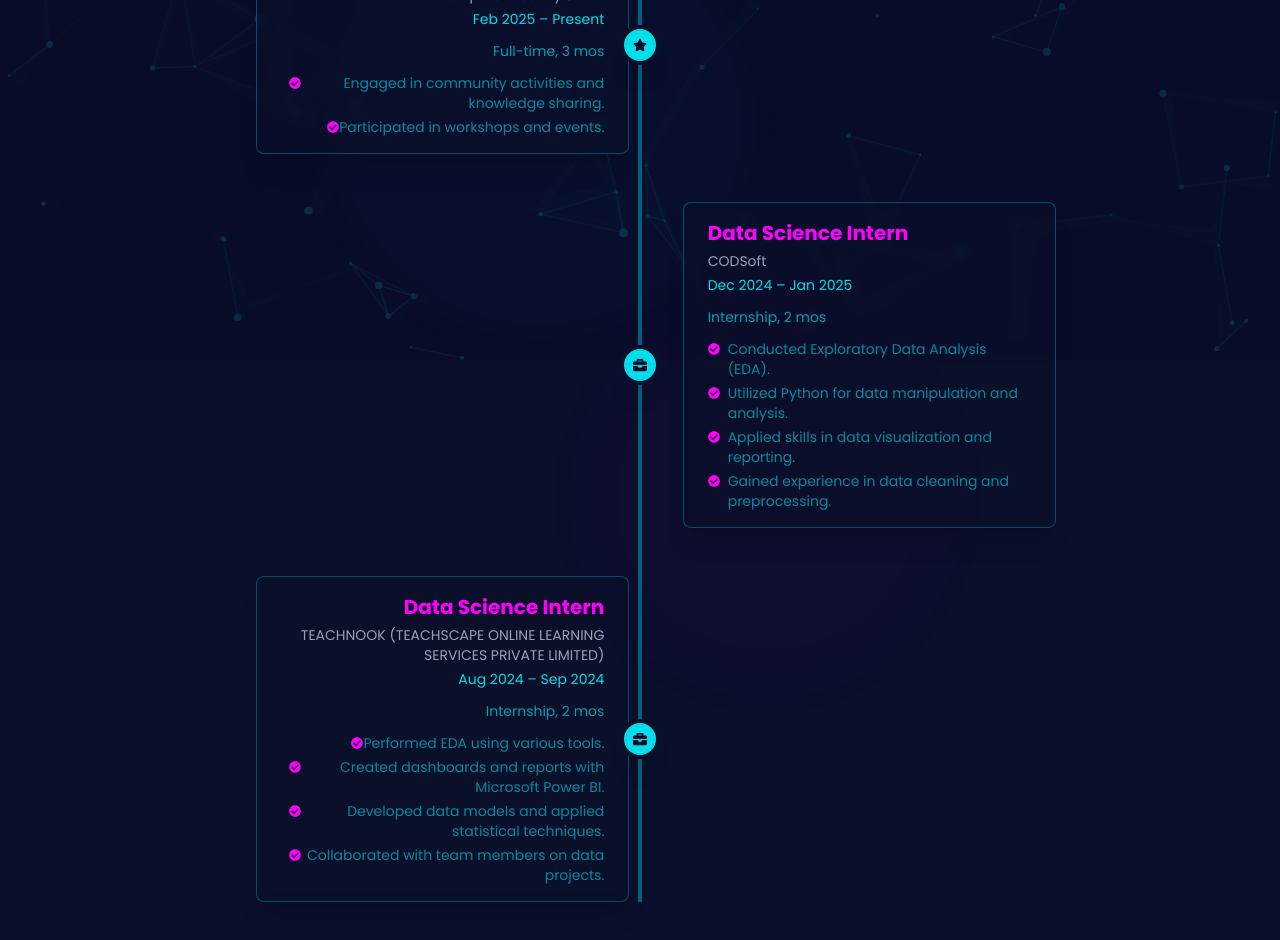
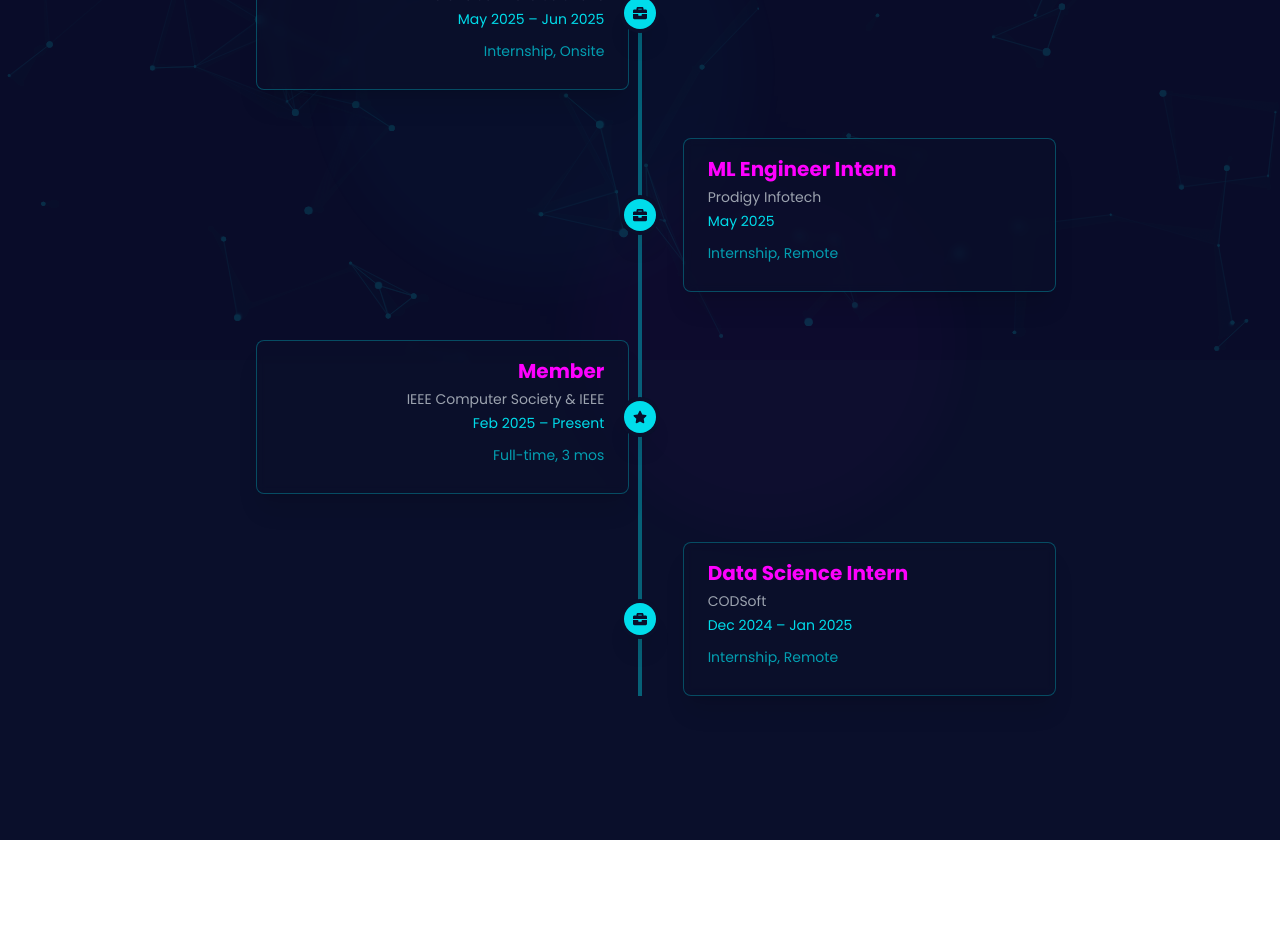
Before and after one commit to jruzz67/neu_portfolio, a React (Vite) app: page /experience in a window 1280 px wide. Shown: the part 440-1380 px from the top of the page. After the commit the page ends 1280 px from the top, so only its background shows below. Built offline with nearby package versions, Linux system fonts and the light colour scheme.

Commit message:
Experince and Skill updated

```diff
--- a/src/App.jsx
+++ b/src/App.jsx
@@ -1,4 +1,4 @@
-import React, { useState, useEffect } from 'react'; // Added useEffect
+import React, { useState, useEffect } from 'react';
 import { BrowserRouter as Router, Routes, Route } from 'react-router-dom';
 // Removed motion import as it's no longer used directly in App.jsx for the removed section
 // import { motion } from 'framer-motion';
@@ -79,6 +79,10 @@ function App() {
                 <section id="about" className="min-h-screen">
                   <About />
                 </section>
+                {/* Added the Experience section here */}
+                <section id="experience" className="min-h-screen">
+                  <Experience />
+                </section>
                 <section id="skills" className="min-h-screen">
                   <Skills />
                 </section>
--- a/src/components/layout/Footer.jsx
+++ b/src/components/layout/Footer.jsx
@@ -43,7 +43,7 @@ function Footer() {
       <motion.div className="flex space-x-4 text-xl md:text-2xl" variants={itemVariants}> {/* Reduced icon size and spacing */}
         {/* LinkedIn Icon */}
         <motion.a
-          href="https://www.linkedin.com/in/your-profile" // Replace with your actual LinkedIn profile link
+          href="https://www.linkedin.com/in/jairus-raj-singh-s-36302532a" // Replace with your actual LinkedIn profile link
           target="_blank"
           rel="noopener noreferrer"
           className="text-ai-blue/70 hover:text-ai-accent transition-colors duration-300" // Styled link
@@ -69,7 +69,7 @@ function Footer() {
         </motion.a>
         {/* GitHub Icon (Added as it's common in portfolios) */}
          <motion.a
-           href="https://github.com/your-username" // Replace with your actual GitHub username link
+           href="https://github.com/jruzz67" // Replace with your actual GitHub username link
            target="_blank"
            rel="noopener noreferrer"
            className="text-ai-blue/70 hover:text-ai-accent transition-colors duration-300" // Styled link
--- a/src/components/sections/About.jsx
+++ b/src/components/sections/About.jsx
@@ -1,17 +1,35 @@
 import React from 'react';
 import { motion } from 'framer-motion';
-import { FaBrain, FaLaptopCode, FaLightbulb, FaUserGraduate, FaRocket, FaCodeBranch, FaChartLine, FaRobot, FaUser } from 'react-icons/fa'; // Using relevant icons
+import { FaBrain, FaLaptopCode, FaLightbulb, FaUserGraduate, FaRocket, FaCodeBranch, FaChartLine, FaRobot, FaUser } from 'react-icons/fa';
+
+// AnimationWrapper component for the entire section
+const AnimationWrapper = ({ children }) => {
+    const wrapperVariants = {
+        hidden: { opacity: 0, scale: 0.98 },
+        visible: {
+            opacity: 1,
+            scale: 1,
+            transition: { duration: 1, ease: 'easeOut' },
+        },
+    };
+
+    return (
+        <motion.div
+            variants={wrapperVariants}
+            initial="hidden"
+            whileInView="visible"
+            viewport={{ once: true, amount: 0.2 }}
+        >
+            {children}
+        </motion.div>
+    );
+};
 
 // Placeholder for your image or 3D avatar
 const ProfileImage = () => (
     <motion.div
-    // Image size kept as requested, adjusted margin for desktop alignment
         className="w-48 h-48 md:w-56 md:h-56 lg:w-64 lg:h-64 rounded-xl overflow-hidden shadow-2xl border-4 border-ai-blue/60 mx-auto md:mx-0 mb-6 md:mb-0 transform rotate-3 hover:rotate-0 transition-transform duration-500 ease-in-out cursor-pointer flex-shrink-0"
-    // Removed variants and initial/whileInView here to be controlled by the parent containerVariants
     >
-    {/* Replace with your actual image or a placeholder. For a tech look, an abstract graphic or stylized avatar works too. */}
-    {/* <img src={profileImage} alt="Jairus" className="w-full h-full object-cover" /> */}
-    {/* Placeholder with gradient background and icon */}
         <div className="w-full h-full bg-gradient-to-br from-ai-blue/80 to-ai-accent/80 flex items-center justify-center">
             <FaUserGraduate className="text-6xl text-ai-dark opacity-90" />
         </div>
@@ -34,15 +52,15 @@ const containerVariants = {
     visible: {
         opacity: 1,
         transition: {
-        staggerChildren: 0.2, // Stagger animation for direct children
+            staggerChildren: 0.2,
         },
     },
 };
 
 // Animation variants for individual items/blocks within the container
 const itemVariants = {
-    hidden: { opacity: 0, y: 20 }, // Reduced y offset
-    visible: { opacity: 1, y: 0, transition: { duration: 0.6, ease: 'easeOut' } }, // Reduced duration
+    hidden: { opacity: 0, y: 20 },
+    visible: { opacity: 1, y: 0, transition: { duration: 0.6, ease: 'easeOut' } },
 };
 
 // Animation variants for the individual cards in the "What I Do" section
@@ -52,17 +70,17 @@ const whatIDoCardVariants = {
         opacity: 1,
         scale: 1,
         transition: {
-            delay: i * 0.08, // Slightly faster stagger delay
+            delay: i * 0.08,
             type: 'spring',
-            stiffness: 250, // Adjusted stiffness
-            damping: 20, // Adjusted damping
+            stiffness: 250,
+            damping: 20,
         },
     }),
     hover: {
-        y: -6, // Reduced lift on hover
-        boxShadow: '0 8px 16px rgba(255, 0, 150, 0.3)', // Reduced glow intensity
+        y: -6,
+        boxShadow: '0 8px 16px rgba(255, 0, 150, 0.3)',
         borderColor: 'var(--color-ai-accent, #00ddeb)',
-        transition: { duration: 0.3, ease: 'easeInOut' }
+        transition: { duration: 0.3, ease: 'easeInOut' },
     },
     tap: { scale: 0.95 },
 };
@@ -74,24 +92,19 @@ const whatIDoCardsData = [
     { icon: <FaBrain />, title: "Research", description: "Staying at the cutting edge of AI research and implementation techniques." },
 ];
 
-
 const About = () => {
-
     return (
-        // Reduced vertical padding to make the section less tall
-        // Added items-center to vertically center the flex container content
-        <section id="about" className="relative py-12 md:py-20 bg-ai-dark text-white overflow-hidden font-poppins flex flex-col items-center justify-center min-h-screen">
-            {/* Subtle background elements - sizes adjusted to fit wider layout */}
-            <div className="absolute inset-0 z-0 opacity-15">
-                <div className="absolute top-1/4 left-1/4 w-72 h-72 bg-ai-blue rounded-full mix-blend-hard-light filter blur-2xl animate-blob animation-delay-4000"></div> {/* Adjusted size */}
-                <div className="absolute bottom-1/4 right-1/4 w-72 h-72 bg-ai-accent rounded-full mix-blend-hard-light filter blur-2xl animate-blob animation-delay-2000"></div> {/* Adjusted size */}
-                <div className="absolute top-1/2 left-1/2 w-64 h-64 bg-ai-blue rounded-full mix-blend-hard-light filter blur-2xl animate-blob animation-delay-6000 transform -translate-x-1/2 -translate-y-1/2"></div> {/* Adjusted size */}
+        <section id="about" className="relative py-12 md:py-20 text-white overflow-hidden font-poppins flex flex-col items-center justify-center min-h-screen">
+            {/* Replaced blob background with NeuralNetworkBackground integration */}
+            <div className="fixed inset-0 z-0 pointer-events-none">
+                <div className="neural-network absolute inset-0 opacity-30 mix-blend-screen filter blur-3xl animate-blob animation-delay-4000"></div>
             </div>
-
-            {/* Content Container - Increased max-width to fill horizontal space */}
+            <div className="fixed inset-0 z-5 bg-ai-dark/50 pointer-events-none" />
+            {/* AnimationWrapper wraps the entire content */}
+            <AnimationWrapper>
                 <motion.div
-                className="container mx-auto px-4 sm:px-6 lg:px-8 relative z-10 text-center max-w-screen-xl w-full" // Increased max-width significantly
-                variants={containerVariants} // Use containerVariants here
+                    className="container mx-auto px-4 sm:px-6 lg:px-8 relative z-10 text-center max-w-screen-xl w-full"
+                    variants={containerVariants}
                     initial="hidden"
                     whileInView="visible"
                     viewport={{ once: true, amount: 0.2 }}
@@ -99,67 +112,51 @@ const About = () => {
                     {/* Section Title */}
                     <motion.h2
                         className="text-3xl md:text-4xl font-bold text-center mb-8 md:mb-10 text-transparent bg-clip-text bg-gradient-to-r from-ai-blue to-ai-accent"
-                    variants={itemVariants} // Apply item animation
+                        variants={itemVariants}
                     >
                         About Me
                     </motion.h2>
 
                     {/* Two-Column Layout (Image + Right Column Content) */}
-                {/* Added items-center to vertically center the content in the flex container */}
-                {/* Reduced bottom margin */}
-                <div className="flex flex-col md:flex-row items-center md:items-center gap-8 md:gap-16 mb-10"> {/* Changed md:items-start to md:items-center */}
+                    <div className="flex flex-col md:flex-row items-center md:items-center gap-8 md:gap-16 mb-10">
                         {/* Left Column: Image */}
-                    {/* Reduced width to give more space to the right column */}
                         <motion.div className="md:w-1/4 flex flex-col items-center text-center" variants={itemVariants}>
-                        <ProfileImage /> {/* Profile Image Component */}
+                            <ProfileImage />
                         </motion.div>
 
                         {/* Right Column: About Me Text, Quote, and What I Do */}
-                    {/* Increased width to occupy more horizontal space */}
-                    {/* Removed background, padding, rounded corners, shadow, border for the outer box */}
                         <motion.div
                             className="md:w-3/4 text-left"
-                        variants={itemVariants} // Apply item animation
+                            variants={itemVariants}
                         >
-                        {/* Removed Name and Title */}
-                        {/* Removed "Who I Am" heading */}
-
                             {/* Main About Me text */}
                             <p className="text-base text-gray-300 mb-6 leading-relaxed">
                                 Hello! I'm Jairus, a passionate Computer Science Engineering student dedicated to Artificial Intelligence. I explore, learn, and build at the forefront of AI innovation, driven by curiosity and a commitment to solving complex problems.
                             </p>
 
                             {/* Quote with Box UI */}
-                         {/* Added background, padding, rounded corners, shadow, border for the box UI */}
-                         {/* Adjusted max-width to allow it to be wider in the expanded column */}
-                         {/* Adjusted margin top */}
-                         <div className="mt-6 p-4 bg-ai-dark-card rounded-lg shadow-xl border border-ai-blue/30 text-sm text-gray-300 italic max-w-xl mx-auto md:mx-0"> {/* Increased max-width and added box styling */}
-                             "The greatest challenge in AI is not building intelligent machines, but ensuring they align with human values." {/* Updated quote */}
-                             <p className="text-right mt-2 text-gray-400 text-xs">- A Hard Truth on AI</p> {/* Updated quote source */}
+                            <div className="mt-6 p-4 bg-ai-dark-card rounded-lg shadow-xl border border-ai-blue/30 text-sm text-gray-300 italic max-w-xl mx-auto md:mx-0">
+                                "The greatest challenge in AI is not building intelligent machines, but ensuring they align with human values."
+                                <p className="text-right mt-2 text-gray-400 text-xs">- A Hard Truth on AI</p>
                             </div>
 
-                         {/* What I Do Section (Moved inside the right column) */}
-                         {/* Adjusted margin top */}
+                            {/* What I Do Section */}
                             <div className="mt-10">
                                 <h3 className="text-2xl font-bold text-ai-blue-light mb-8 text-center md:text-left">
                                     What I Do
                                 </h3>
-                             {/* Grid for What I Do Cards - Adjusted columns to fit wider space */}
                                 <div className="grid grid-cols-1 md:grid-cols-3 gap-6 max-w-full md:max-w-none mx-auto">
                                     {whatIDoCardsData.map((card, index) => (
                                         <motion.div
                                             key={index}
                                             className="bg-ai-dark p-5 rounded-xl shadow-xl border border-ai-blue/40 flex flex-col items-center text-center hover:shadow-ai-accent/40 hover:border-ai-accent transition-all duration-300 cursor-pointer"
-                                         variants={whatIDoCardVariants} // Apply specific card animation variants
-                                         custom={index} // For stagger delay
-                                         whileHover="hover" // Apply hover animation
-                                         whileTap="tap" // Apply tap animation
+                                            variants={whatIDoCardVariants}
+                                            custom={index}
+                                            whileHover="hover"
+                                            whileTap="tap"
                                         >
-                                         {/* Icon */}
                                             <div className="text-4xl mb-3 text-ai-accent">{card.icon}</div>
-                                         {/* Title */}
                                             <h4 className="text-lg font-semibold text-white mb-1">{card.title}</h4>
-                                         {/* Description */}
                                             <p className="text-xs text-gray-300">{card.description}</p>
                                         </motion.div>
                                     ))}
@@ -168,16 +165,7 @@ const About = () => {
                         </motion.div>
                     </div>
                 </motion.div>
-             {/*
-             Ensure your Tailwind config has these colors (or similar):
-             ai-dark: '#111827', // Example: Tailwind gray-900
-             ai-dark-card: '#1f2937', // Example: Tailwind gray-800
-             ai-blue: '#3b82f6', // Example: Tailwind blue-500
-             ai-blue-light: '#60a5fa', // Example: Tailwind blue-400
-             ai-accent: '#06b6d4', // Example: Tailwind cyan-500 (or your pink color)
-             ai-accent-light: '#22d3ee', // Example: Tailwind cyan-400 (or a lighter pink)
-             */}
-             {/* Font import and keyframes for blob animation should be global (e.g., in index.css or App.jsx) */}
+            </AnimationWrapper>
         </section>
     );
 };
--- a/src/components/sections/Experience.jsx
+++ b/src/components/sections/Experience.jsx
@@ -7,42 +7,46 @@ function Experience() {
 
   const experiences = [
     {
+      title: "AI Intern",
+      company: "Malaris Software Solutions",
+      duration: "May 2025 – Jun 2025",
+      description: "Internship, Onsite",
+      icon: <FaBriefcase />,
+      details: [],
+    },
+    {
+      title: "ML Engineer Intern",
+      company: "Prodigy Infotech",
+      duration: "May 2025",
+      description: "Internship, Remote",
+      icon: <FaBriefcase />,
+      details: [],
+    },
+    {
       title: "Member",
       company: "IEEE Computer Society & IEEE",
       duration: "Feb 2025 – Present",
       description: "Full-time, 3 mos",
       icon: <FaStar />,
-      details: [
-        "Engaged in community activities and knowledge sharing.",
-        "Participated in workshops and events.",
-      ],
+      details: [],
     },
     {
       title: "Data Science Intern",
       company: "CODSoft",
       duration: "Dec 2024 – Jan 2025",
-      description: "Internship, 2 mos",
+      description: "Internship, Remote",
       icon: <FaBriefcase />,
-      details: [
-        "Conducted Exploratory Data Analysis (EDA).",
-        "Utilized Python for data manipulation and analysis.",
-        "Applied skills in data visualization and reporting.",
-        "Gained experience in data cleaning and preprocessing.",
-      ],
+      details: [],
     },
-    {
-      title: "Data Science Intern",
-      company: "TEACHNOOK (TEACHSCAPE ONLINE LEARNING SERVICES PRIVATE LIMITED)",
-      duration: "Aug 2024 – Sep 2024",
-      description: "Internship, 2 mos",
-      icon: <FaBriefcase />,
-      details: [
-        "Performed EDA using various tools.",
-        "Created dashboards and reports with Microsoft Power BI.",
-        "Developed data models and applied statistical techniques.",
-        "Collaborated with team members on data projects.",
-      ],
-    },
+    // {
+    //   title: "Data Science Intern",
+    //   company: "TEACHNOOK (TEACHSCAPE ONLINE LEARNING SERVICES PRIVATE LIMITED)",
+    //   duration: "Aug 2024 – Sep 2024",
+    //   description: "Internship, 2 mos, Remote",
+    //   icon: <FaBriefcase />,
+    //   details: [],
+    // },
+    ,
   ];
 
   const education = [
@@ -52,34 +56,21 @@ function Experience() {
       duration: "2023 – 2027",
       description: "Grade: 7.91 CGPA (Upto 3rd Semester)",
       icon: <FaGraduationCap />,
-      details: [
-        "Relevant coursework in Data Structures, Algorithms, Database Management.",
-        "Involved in projects related to Project Management and Docker.",
-        "Actively participated in technical clubs and events.",
-      ],
+      details: [],
     },
     {
       institution: "Rose Mary Matriculation Higher Secondary School",
       duration: "Jun 2008 – Apr 2023",
       description: "Grade: 93.33%",
       icon: <FaGraduationCap />,
-      details: [
-        "Completed Higher Secondary Education.",
-        "Focused on Science stream.",
-        "Participated in extracurricular activities.",
-      ],
+      details: [],
     },
     {
-      institution: "Institution’s Innovation Council, Sri Krishna College of Technology",
-      degree: "Student Coordinator",
-      duration: "Dec 2024 – Present",
-      description: "Full-time, 5 mos, Coimbatore, Tamil Nadu, India",
+      institution: "District Priority Project as Director in Rotaract Club of SKCT",
+      duration: "",
+      description: "",
       icon: <FaBuilding />,
-      details: [
-        "Coordinated innovation-related activities and events.",
-        "Supported student projects and initiatives.",
-        "Liaised between students and faculty mentors.",
-      ],
+      details: [],
     },
   ];
 
@@ -183,17 +174,6 @@ function Experience() {
                       <p className="text-gray-400 text-sm mb-1">{item.company}</p>
                       <p className="text-ai-blue text-sm mb-3">{item.duration}</p>
                       <p className="text-ai-blue/70 text-sm mb-3">{item.description}</p>
-
-                      {item.details && item.details.length > 0 && (
-                        <ul className="list-none space-y-1 text-sm text-ai-blue/60">
-                          {item.details.map((detail, i) => (
-                            <li key={i} className={`flex items-start ${index % 2 === 0 ? 'md:justify-end' : 'md:justify-start'}`}>
-                              <FaCheckCircle className={`mt-1 text-xs text-ai-accent flex-shrink-0 ${index % 2 === 0 ? 'md:ml-2' : 'md:mr-2'}`}/>
-                              <span>{detail}</span>
-                            </li>
-                          ))}
-                        </ul>
-                      )}
                     </div>
                   </motion.div>
                 ))
@@ -217,17 +197,6 @@ function Experience() {
                       {item.degree && <p className="text-gray-400 text-sm mb-1">{item.degree}</p>}
                       <p className="text-ai-blue text-sm mb-3">{item.duration}</p>
                       <p className="text-ai-blue/70 text-sm mb-3">{item.description}</p>
-
-                      {item.details && item.details.length > 0 && (
-                        <ul className="list-none space-y-1 text-sm text-ai-blue/60">
-                          {item.details.map((detail, i) => (
-                            <li key={i} className={`flex items-start ${index % 2 === 0 ? 'md:justify-end' : 'md:justify-start'}`}>
-                              <FaCheckCircle className={`mt-1 text-xs text-ai-accent flex-shrink-0 ${index % 2 === 0 ? 'md:ml-2' : 'md:mr-2'}`}/>
-                              <span>{detail}</span>
-                            </li>
-                          ))}
-                        </ul>
-                      )}
                     </div>
                   </motion.div>
                 ))
--- a/src/components/sections/Home.jsx
+++ b/src/components/sections/Home.jsx
@@ -13,7 +13,7 @@ import profile1 from '../../assets/profile-1.jpg'; // Assuming profile-1.jpg is
 function Home({ setIsChatOpen }) {
   const [typedText, setTypedText] = useState('');
   // Using a more engaging opening phrase
-  const fullText = "Hello World! I'm Jarius Raj Singh";
+  const fullText = "Hi Everyone! I'm Jarius Raj Singh";
   const subtitle = "A passionate student exploring the fascinating realms of AI, ML, and Data Science. Welcome to my digital space!";
 
   // Effect for the typing animation
@@ -181,7 +181,7 @@ function Home({ setIsChatOpen }) {
                variants={buttonsContainerVariants} // Use same stagger for social icons
            >
                <motion.a
-                   href="https://github.com/yourusername" // Replace with your actual GitHub link
+                   href="https://github.com/jruzz67" // Replace with your actual GitHub link
                    target="_blank"
                    rel="noopener noreferrer"
                    variants={socialIconVariants}
@@ -192,7 +192,7 @@ function Home({ setIsChatOpen }) {
                    <FaGithub />
                </motion.a>
                <motion.a
-                   href="https://linkedin.com/in/yourprofile" // Replace with your actual LinkedIn link
+                   href="https://www.linkedin.com/in/jairus-raj-singh-s-36302532a" // Replace with your actual LinkedIn link
                    target="_blank"
                    rel="noopener noreferrer"
                    variants={socialIconVariants}
```
Also changed, not shown: src/components/sections/Skills.jsx (+21 -16 lines). Lines whose indentation alone changed are shown as unchanged.
